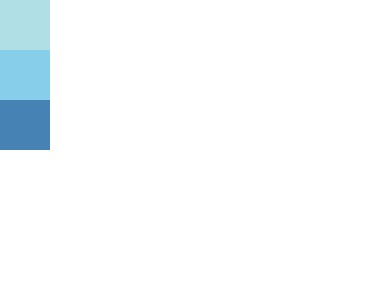
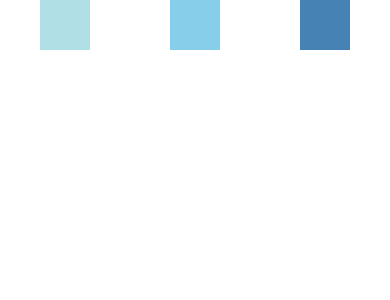
Before and after one commit to StevieIsmagic/React-Native-FaceBook-Tutorial, a React Native app in the folder FB-Guide/: screen / in a window 390 px wide. Shown: the top 300 px of the page. Built offline with nearby package versions, Linux system fonts and the light colour scheme.

Commit message:
Flexbox Justify Content Practice

```diff
--- a/FB-Guide/App.js
+++ b/FB-Guide/App.js
@@ -1,10 +1,14 @@
 import React, { Component } from 'react';
 import { View } from 'react-native';
 
-  export default class FlexDirectionBasics extends Component {
+  export default class JustifyContentBasics extends Component {
     render() {
       return (
-        <View style={{flex: 1, flexDirection: 'column'}}>
+        <View style={{
+          flex: 1,
+          flexDirection: 'row',
+          justifyContent: 'space-around',
+          }}>
           <View style={{width: 50, height: 50, backgroundColor: 'powderblue'}} />
           <View style={{width: 50, height: 50, backgroundColor: 'skyblue'}} />
           <View style={{width: 50, height: 50, backgroundColor: 'steelblue'}} />
```
